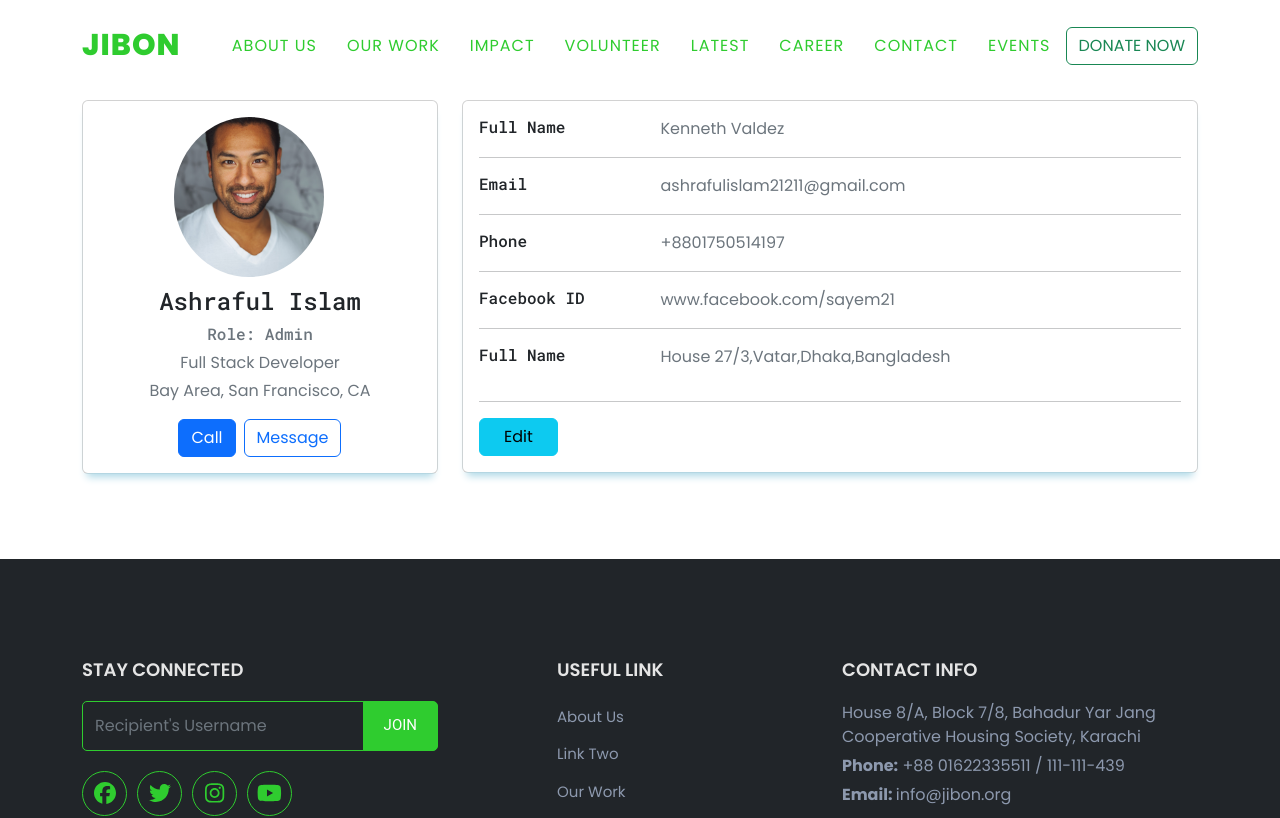
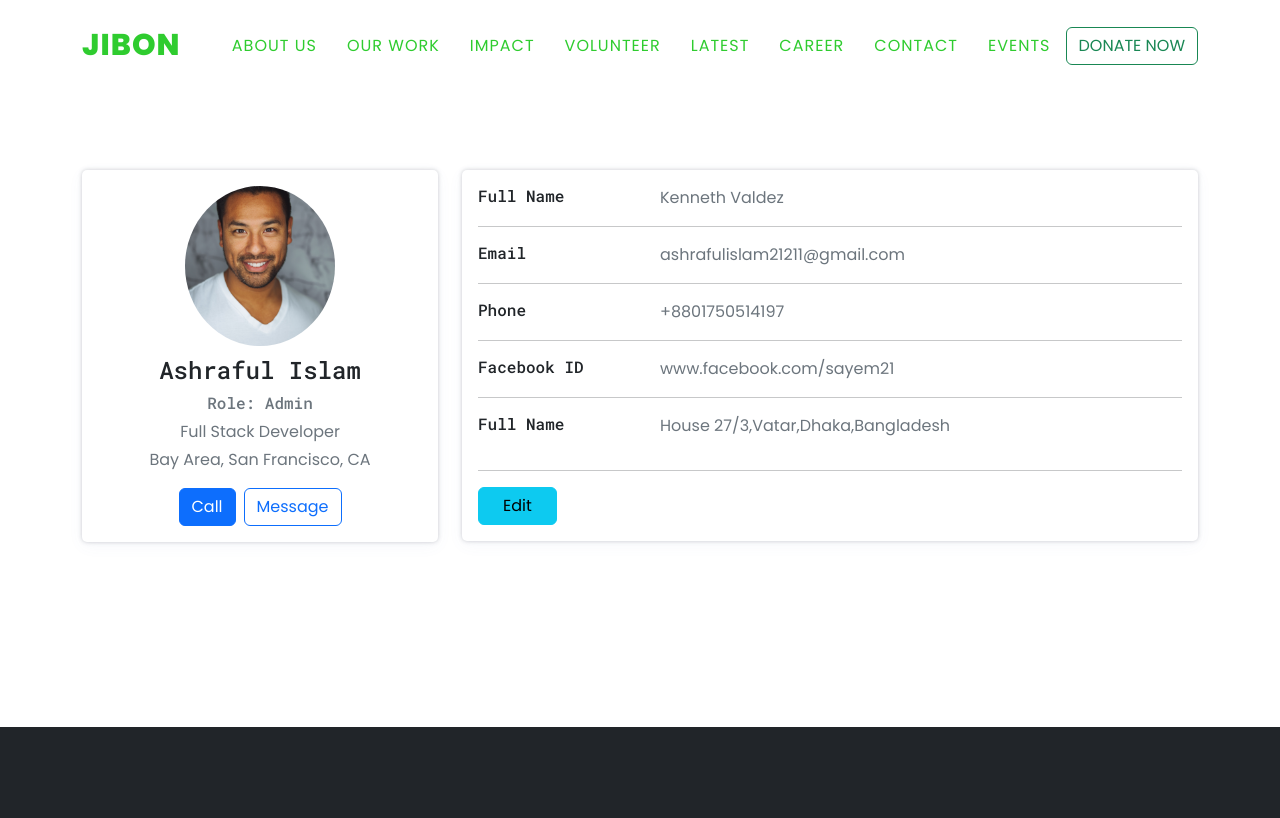
Before and after one commit to alminAl/jibon, a React (Create React App) app: page /user in a window 1280 px wide. Shown: the top 818 px of the page. Built offline with nearby package versions, Linux system fonts and the light colour scheme.

Commit message:
user profile update

```diff
--- a/src/Components/UserProfile/UserProfile.jsx
+++ b/src/Components/UserProfile/UserProfile.jsx
@@ -1,22 +1,29 @@
-import React from 'react';
+import React from "react";
 import "../../Scss/UserProfileScss/UserProfile.scss";
 const UserProfile = () => {
   return (
+    <div className="section-gap">
+      <section className="container userProfile">
+        <div className="row">
+          <div className="col-md-4">
+            <div className="card border-0">
+              <div className="card-body text-center">
                 <div>
-            <section className='container userProfile'>
-                <div className='row'>
-                    <div className="col-md-4">
-                        <div className='card'>
-                            <div className="card-body d-flex align-items-center text-center justify-content-center ">
-                                <div>
-                                    <div className='imageBody'>
-                                        <img className='image' src={require('../images/profile.jpg')} alt="" srcset="" />
+                  <div className="imageBody m-auto">
+                    <img
+                      className="image "
+                      src={require("../images/profile.jpg")}
+                      alt=""
+                      srcset=""
+                    />
                   </div>
                   <div>
                     <h4>Ashraful Islam</h4>
-                                        <h6 className='text-muted'>Role: Admin</h6>
+                    <h6 className="text-muted">Role: Admin</h6>
                     <p class="text-secondary mb-1">Full Stack Developer</p>
-                                        <p class="text-muted font-size-sm">Bay Area, San Francisco, CA</p>
+                    <p class="text-muted font-size-sm">
+                      Bay Area, San Francisco, CA
+                    </p>
                     <button class="btn btn-primary me-2">Call</button>
                     <button class="btn btn-outline-primary">Message</button>
                   </div>
@@ -25,16 +32,14 @@ const UserProfile = () => {
             </div>
           </div>
           <div class="col-md-8">
-                        <div class="card mb-3">
+            <div class="card border-0 mb-3">
               <div class="card-body">
                 <div class="row">
                   <div class="col-sm-3">
                     <h6 class="mb-0">Full Name</h6>
                   </div>
 
-                                        <div class="col-sm-9 text-secondary">
-                                            Kenneth Valdez
-                                        </div>
+                  <div class="col-sm-9 text-secondary">Kenneth Valdez</div>
                 </div>
                 <hr />
                 <div class="row">
@@ -51,9 +56,7 @@ const UserProfile = () => {
                   <div class="col-sm-3">
                     <h6 class="mb-0">Phone</h6>
                   </div>
-                                        <div class="col-sm-9 text-secondary">
-                                            +8801750514197
-                                        </div>
+                  <div class="col-sm-9 text-secondary">+8801750514197</div>
                 </div>
 
                 <hr />
@@ -72,16 +75,16 @@ const UserProfile = () => {
                     <h6 class="mb-0">Full Name</h6>
                   </div>
                   <div class="col-sm-9 text-secondary">
-                                            <address>
-                                                House 27/3,Vatar,Dhaka,Bangladesh
-                                            </address>
+                    <address>House 27/3,Vatar,Dhaka,Bangladesh</address>
                   </div>
                 </div>
 
                 <hr />
-                                <div className='row'>
-                                    <div className='col-sm-12'>
-                                    <a class="btn btn-info px-4 " target="__blank" href="#/">Edit</a>
+                <div className="row">
+                  <div className="col-sm-12">
+                    <a class="btn btn-info px-4 " target="__blank" href="#/">
+                      Edit
+                    </a>
                   </div>
                 </div>
               </div>
--- a/src/Scss/UserProfileScss/UserProfile.scss
+++ b/src/Scss/UserProfileScss/UserProfile.scss
@@ -1,17 +1,23 @@
-.userProfile{
-    position: relative;
-    top: 100px;
+.userProfile {
+
+  top: 150px;
 }
 
-
-.card-body{
-    box-shadow: 0 8px 8px -4px lightblue;
+.card-body {
+  border: none;
+  box-shadow: rgba(67, 71, 85, 0.27) 0px 0px 0.25em,
+    rgba(90, 125, 188, 0.05) 0px 0.25em 1em;
+  border-radius: 5px;
+  -webkit-border-radius: 5px;
+  -moz-border-radius: 5px;
+  -ms-border-radius: 5px;
+  -o-border-radius: 5px;
 }
-.imageBody{
+.imageBody {
   width: 200px;
   height: 170px;
 }
-.image{
+.image {
   width: 150px;
   height: 160px;
   border-radius: 50%;
```
Lines whose indentation alone changed are shown as unchanged.
